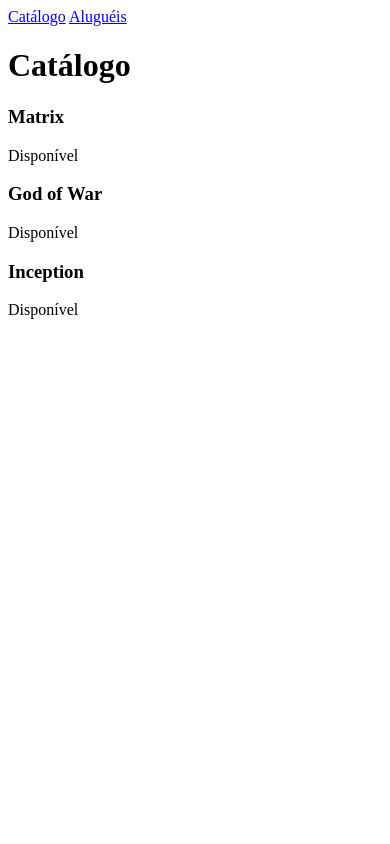
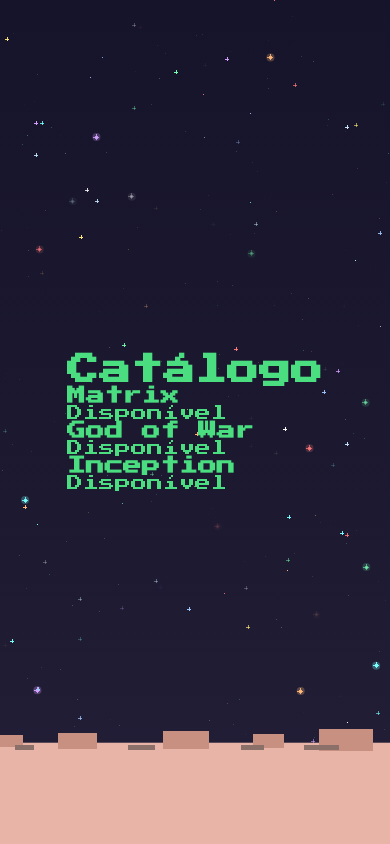
Before and after one commit to KauaJoras/locadora, a Flask app: page /items/ in a window 390 px wide. Run offline with Flask 3, Linux system fonts and the light colour scheme.

Commit message:
atualizacao

```diff
--- a/app/__init__.py
+++ b/app/__init__.py
@@ -3,7 +3,8 @@ import os
 
 def create_app():
     template_dir = os.path.abspath(os.path.join(os.path.dirname(__file__), 'templates'))
-    app = Flask(__name__, template_folder=template_dir)
+    static_dir = os.path.abspath(os.path.join(os.path.dirname(__file__), 'static'))
+    app = Flask(__name__, template_folder=template_dir, static_folder=static_dir)
 
     from app.routes.items import items_bp
     from app.routes.rentals import rentals_bp
--- /dev/null
+++ b/app/static/css/retro.css
@@ -0,0 +1,58 @@
+@import url('https://fonts.googleapis.com/css2?family=Press+Start+2P&display=swap');
+
+* { margin: 0; padding: 0; box-sizing: border-box; }
+
+body {
+    background: #16142a;
+    display: flex;
+    justify-content: center;
+    align-items: center;
+    height: 100vh;
+    overflow: hidden;
+    font-family: 'Press Start 2P', 'Courier New', monospace;
+    color: #4ade80;
+}
+
+/* Canvas de fundo — cobre tudo, fica atrás */
+#starCanvas {
+    position: fixed;
+    top: 0; left: 0;
+    width: 100%; height: 100%;
+    z-index: 0;
+}
+
+/* A TV fica por cima do canvas */
+.crt-tv-container {
+    position: relative;
+    z-index: 10;
+    /* ... resto do CSS da TV que passamos antes ... */
+}
+
+/* Logo RetroVerso */
+.logo-retroverso {
+    font-family: 'Press Start 2P', monospace;
+    font-size: 2.2rem;
+    letter-spacing: 4px;
+    background: linear-gradient(
+        90deg,
+        #ff4e4e 0%, #ff944e 12%, #ffe94e 25%,
+        #6eff6e 38%, #4edfff 52%, #6e6eff 65%,
+        #d44eff 78%, #ff4eaa 90%, #ff4e4e 100%
+    );
+    -webkit-background-clip: text;
+    -webkit-text-fill-color: transparent;
+    background-clip: text;
+    -webkit-text-stroke: 3px #1a1728;
+    paint-order: stroke fill;
+    filter: drop-shadow(0 0 10px rgba(180,100,255,0.5));
+}
+
+nav a {
+    font-family: 'Press Start 2P', monospace;
+    font-size: 0.6rem;
+    color: #ccd6f6;
+    text-decoration: none;
+    letter-spacing: 2px;
+    text-shadow: 0 0 8px rgba(150,200,255,0.6);
+}
+nav a:hover { color: #fff; }
--- a/app/templates/base.html
+++ b/app/templates/base.html
@@ -3,15 +3,71 @@
 <head>
     <meta charset="UTF-8">
     <title>{% block title %}Locadora{% endblock %}</title>
+    <link rel="stylesheet" href="{{ url_for('static', filename='css/retro.css') }}">
 </head>
 <body>
-    <nav>
-        <a href="/items">Catálogo</a>
-        <a href="/rentals">Aluguéis</a>
-    </nav>
+<canvas id="starCanvas"></canvas>
 
-    <main>
+<div class="crt-tv-container">
+  <div class="crt-bezel">
+    <div class="crt-screen">
+      <div class="content">
         {% block content %}{% endblock %}
-    </main>
+      </div>
+    </div>
+  </div>
+</div>
+
+<script>
+const canvas = document.getElementById('starCanvas');
+const ctx = canvas.getContext('2d');
+function resize() { canvas.width = window.innerWidth; canvas.height = window.innerHeight; }
+resize();
+window.addEventListener('resize', resize);
+
+const starColors = ['#c8e8ff','#ffffff','#ffe87a','#ff7a7a','#7affb4','#a0c8ff','#ffb87a','#d4a0ff','#7affff'];
+const stars = Array.from({length: 280}, () => {
+  const s = Math.random();
+  return { x: Math.random(), y: Math.random() * 0.88, r: s < 0.6 ? 0.5 : s < 0.85 ? 1 : 2,
+    color: starColors[Math.floor(Math.random() * starColors.length)],
+    type: s < 0.7 ? 'dot' : s < 0.9 ? 'plus' : 'glow',
+    speed: 0.3 + Math.random() * 1.2, offset: Math.random() * Math.PI * 2 };
+});
+
+let t = 0;
+function draw() {
+  const w = canvas.width, h = canvas.height; t += 0.016;
+  const g = ctx.createLinearGradient(0,0,0,h);
+  g.addColorStop(0,'#16142a'); g.addColorStop(0.6,'#1c1930'); g.addColorStop(1,'#231f38');
+  ctx.fillStyle = g; ctx.fillRect(0,0,w,h);
+
+  stars.forEach(s => {
+    const px = s.x*w, py = s.y*h, a = 0.5 + 0.5*Math.sin(t*s.speed+s.offset);
+    ctx.globalAlpha = a; ctx.fillStyle = s.color;
+    if (s.type==='dot') { ctx.fillRect(~~px,~~py,s.r,s.r); }
+    else if (s.type==='plus') {
+      ctx.fillRect(~~px-2,~~py,4,1); ctx.fillRect(~~px,~~py-2,1,4);
+    } else {
+      ctx.globalAlpha=a*0.3; ctx.beginPath(); ctx.arc(px,py,4,0,Math.PI*2); ctx.fill();
+      ctx.globalAlpha=a; ctx.fillRect(~~px-1,~~py-1,3,3);
+      ctx.fillRect(~~px-3,~~py,6,1); ctx.fillRect(~~px,~~py-3,1,6);
+    }
+    ctx.globalAlpha=1;
+  });
+
+  // Solo pixel
+  const gy = h*0.88;
+  ctx.fillStyle='#e8b4a8'; ctx.fillRect(0,gy,w,h);
+  [[0,.06,12],[ .15,.10,16],[.42,.12,18],[.65,.08,14],[.82,.14,22]].forEach(([x,ww,hh])=>{
+    ctx.fillStyle='#c89080'; ctx.fillRect(~~(x*w),~~(gy-hh*0.6),~~(ww*w),hh);
+  });
+  ctx.fillStyle='#8a7068';
+  [[.04,.05],[.33,.07],[.62,.06],[.78,.09]].forEach(([x,ww])=>{
+    ctx.fillRect(~~(x*w),~~(gy+3),~~(ww*w),5);
+  });
+  requestAnimationFrame(draw);
+}
+draw();
+</script>
 </body>
 </html>
```
